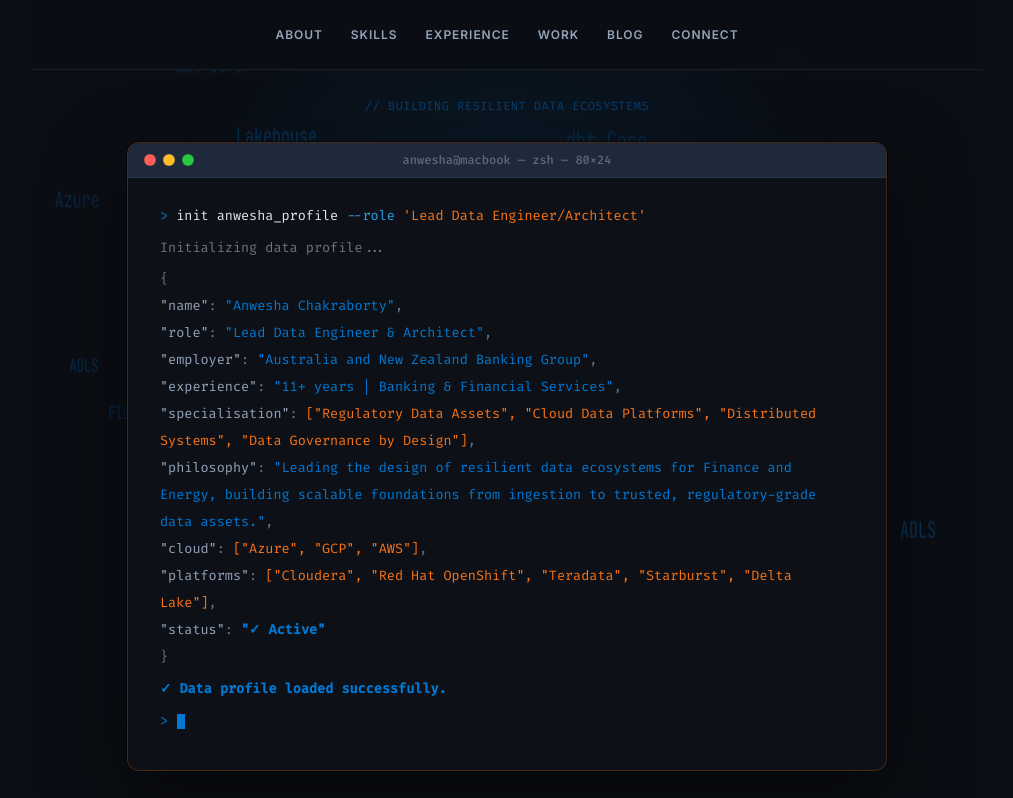
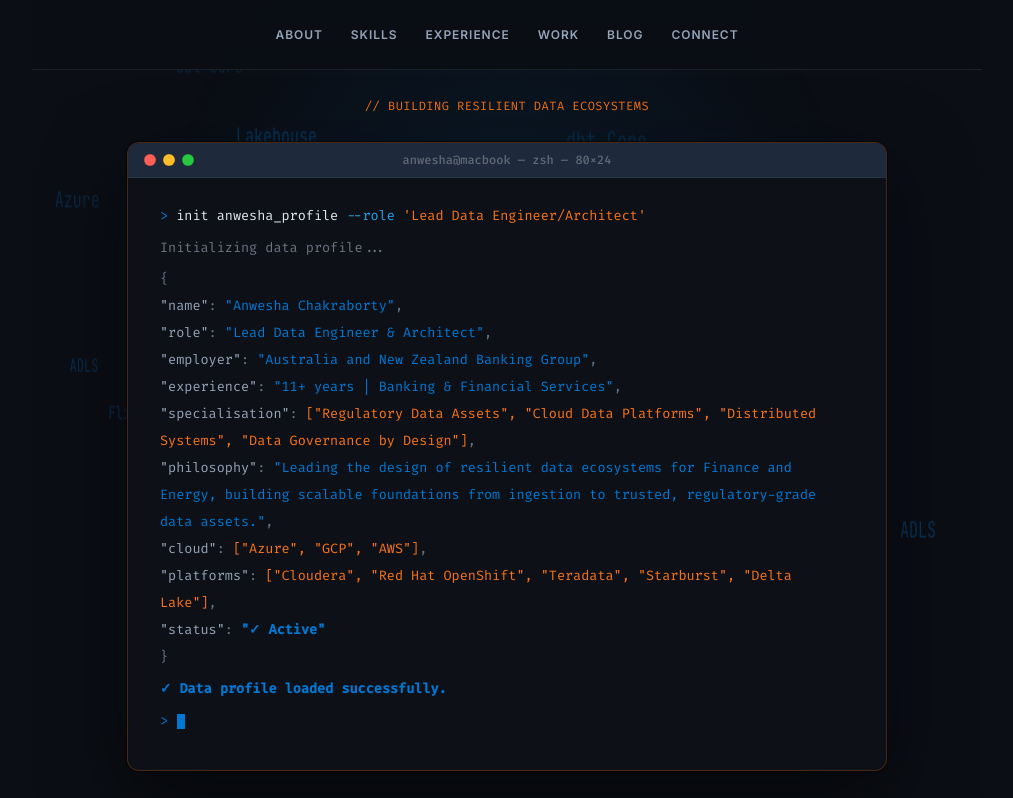
Before and after one commit to ac6596/Anwesha.Me, a plain HTML site: page app/index.html in a window 1280 px wide. Shown: the top 798 px of the page, without its empty margins (133-1146 px from the left). Drawn offline with nearby package versions, Linux system fonts and the light colour scheme.

Commit message:
changes - style

```diff
--- a/app/styles.css
+++ b/app/styles.css
@@ -127,7 +127,7 @@
 
 .term-eyebrow {
   font: 400 12px/1 'Fira Code', monospace;
-  color: rgba(0,120,212,0.45);
+  color: var(--orange);
   letter-spacing: 0.04em;
   margin: 0;
   text-align: center;
```
